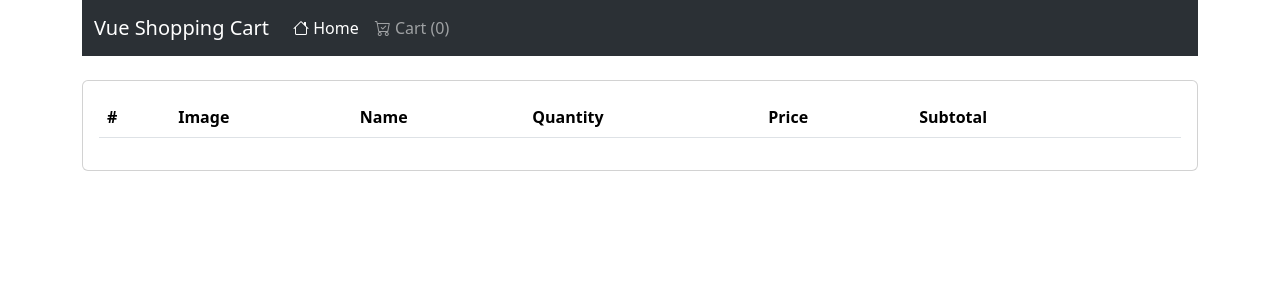
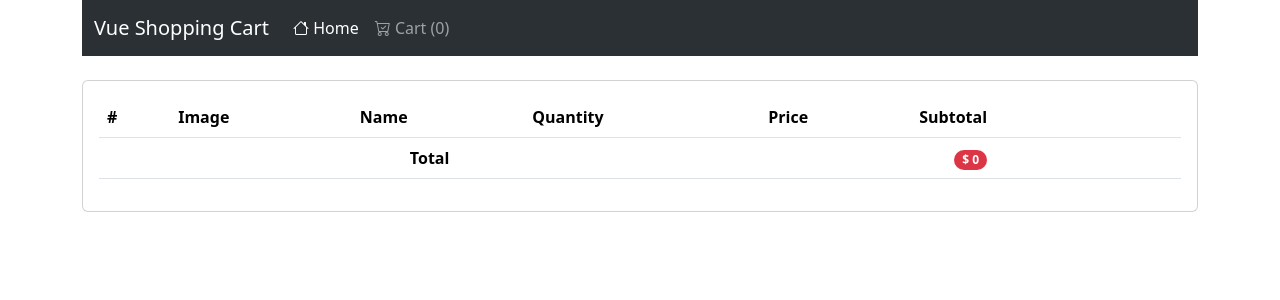
Before and after one commit to fennich-soufiane-fs/Vue.js-Shopping_Cart, a Vue app: page /cart in a window 1280 px wide. Shown: the top 300 px of the page. Built offline with nearby package versions, Linux system fonts and the light colour scheme.

Commit message:
Remove Item from Cart

```diff
--- a/src/components/Cart.vue
+++ b/src/components/Cart.vue
@@ -29,6 +29,15 @@
                                 </td>
                                 <td>{{ item.price }}</td>
                                 <td>{{ item.price * item.quantity }}</td>
+                                <td>
+                                    <i class="bi bi-cart-x text-danger fw-bold" @click="data.removeFromCart(item)"></i>
+                                </td>
+                            </tr>
+                            <tr>
+                                <th class="text-center" colspan="4">Total</th>
+                                <td class="text-center" colspan="4">
+                                    <span class="badge bg-danger rounded-pill">$ {{ data.cartItems.reduce((acc, item) => acc+= item.price * item.quantity, 0) }}</span>
+                                </td>
                             </tr>
                         </tbody>
                     </table>
--- a/src/stores/useCartStore.js
+++ b/src/stores/useCartStore.js
@@ -47,6 +47,11 @@ export const useCartStore = defineStore('cart', {
                 }
                 toast.success("Your item has been updated", { timeout: 2000 });
             }
+        },
+        removeFromCart(item) {
+            const toast = useToast();
+            this.cartItems = this.cartItems.filter(product => product.id !== item.id)
+            toast.success("Item removed from the cart", { timeout: 2000 });
         }
     },
 });
```
